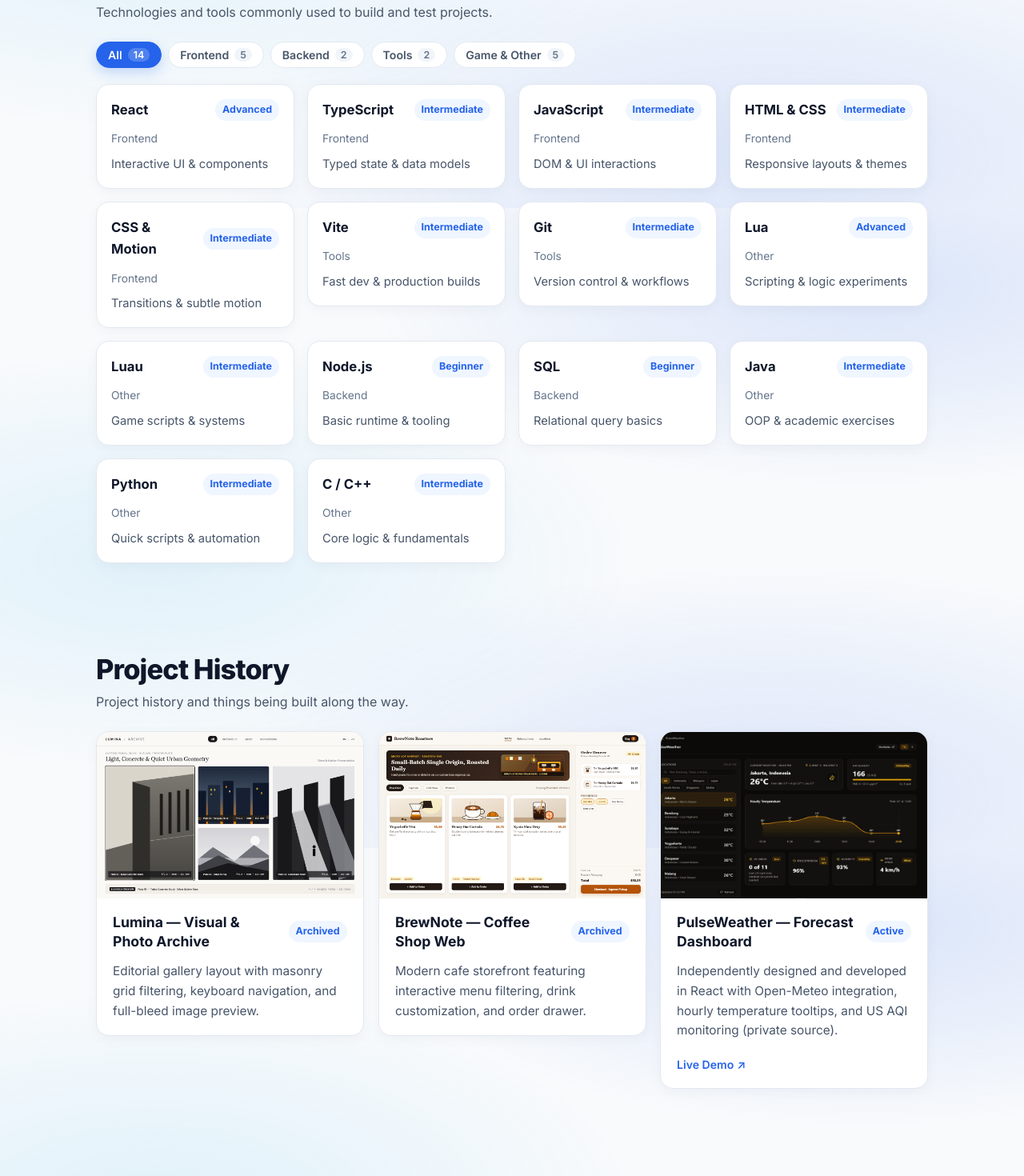
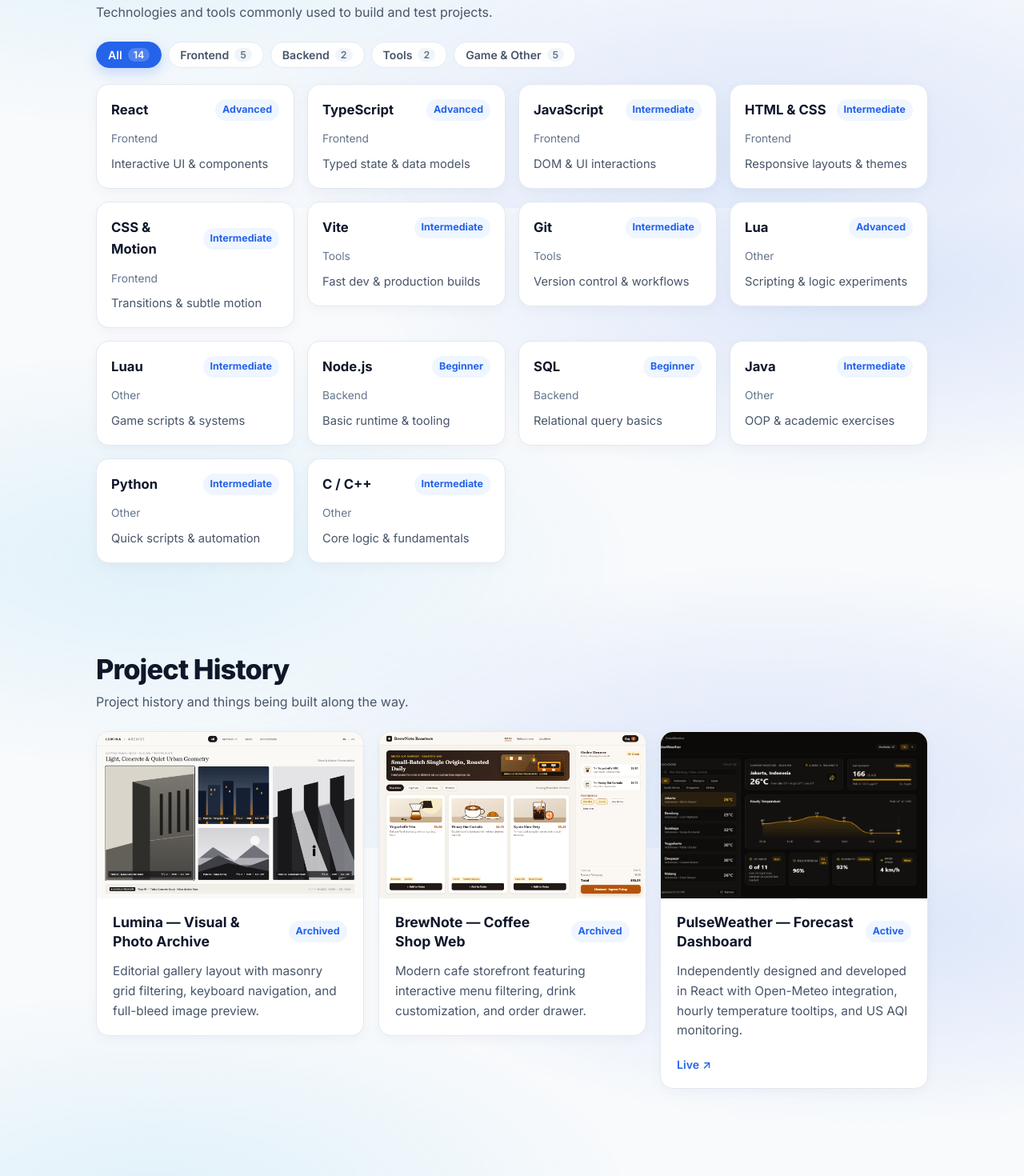
Before and after one commit to Shinnlostfeeling/profile, a React (Vite) app: page / in a window 1280 px wide. Shown: the part 1340-2810 px from the top of the page at 80% size. Built offline with nearby package versions, Linux system fonts and the light colour scheme.

Commit message:
change skill level and some

```diff
--- a/src/data/profile.ts
+++ b/src/data/profile.ts
@@ -118,7 +118,7 @@ export const profile: Profile = {
 
   skills: [
     { name: "React", category: "frontend", level: "advanced", note: "Interactive UI & components" },
-    { name: "TypeScript", category: "frontend", level: "intermediate", note: "Typed state & data models" },
+    { name: "TypeScript", category: "frontend", level: "advanced", note: "Typed state & data models" },
     { name: "JavaScript", category: "frontend", level: "intermediate", note: "DOM & UI interactions" },
     { name: "HTML & CSS", category: "frontend", level: "intermediate", note: "Responsive layouts & themes" },
     { name: "CSS & Motion", category: "frontend", level: "intermediate", note: "Transitions & subtle motion" },
@@ -155,10 +155,10 @@ export const profile: Profile = {
       title: "PulseWeather — Forecast Dashboard",
       status: "active",
       description:
-        "Independently designed and developed in React with Open-Meteo integration, hourly temperature tooltips, and US AQI monitoring (private source).",
+        "Independently designed and developed in React with Open-Meteo integration, hourly temperature tooltips, and US AQI monitoring.",
       image: "projects/pulseweather.png",
       url: "https://pulse-weather-chi.vercel.app/",
-      urlLabel: "Live Demo",
+      urlLabel: "Live",
     },
   ],
 
```
